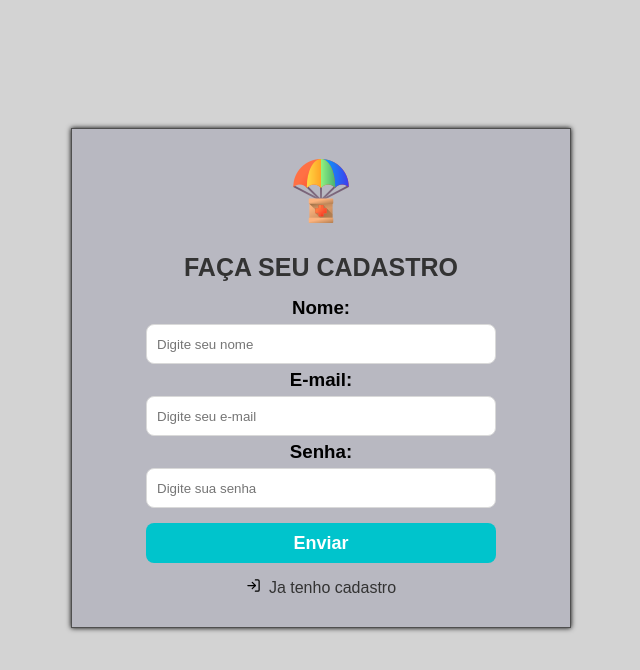
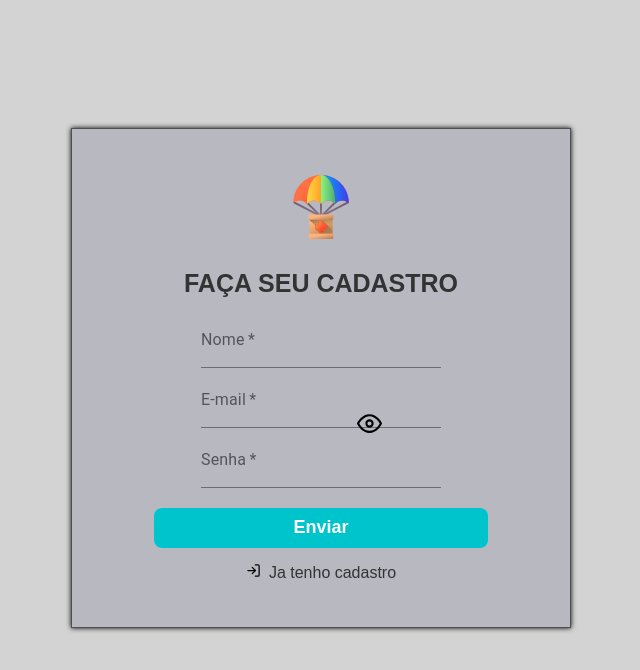
Before and after one commit to thii777/maximo-frontend, a React (Create React App) app: page /signup in a window 1280 px wide. Shown: the top 670 px of the page, without its empty margins (319-959 px from the left). Built offline with nearby package versions, Linux system fonts and the light colour scheme.

Commit message:
implementaçao cadastro eye

```diff
--- a/src/pages/Signin/index.js
+++ b/src/pages/Signin/index.js
@@ -2,7 +2,6 @@ import React, { useState } from 'react';
 import { Link, useHistory } from 'react-router-dom';
 import { FiLogIn, FiEye, FiEyeOff } from 'react-icons/fi';
 import TextField from '@material-ui/core/TextField';
-
 import { Container } from './styles';
 import api from '../../services/api';
 import logo from '../../assets/logo.png';
--- a/src/pages/Signin/styles.js
+++ b/src/pages/Signin/styles.js
@@ -1,5 +1,4 @@
 import styled from 'styled-components';
-
 
 export const Container = styled.section`
   form {
@@ -49,7 +48,7 @@ export const Container = styled.section`
       opacity: 0.5;
     }
     button {
-      width: 70%%;
+      width: 70%;
       max-width: 350px;
       margin-top: 20px;
       transition: 0.2s;
--- a/src/pages/Signup/index.js
+++ b/src/pages/Signup/index.js
@@ -2,18 +2,22 @@ import React, { useState } from 'react';
 import { Link, useHistory } from 'react-router-dom';
 import Snackbar from '@material-ui/core/Snackbar';
 import MuiAlert from '@material-ui/lab/Alert';
+import TextField from '@material-ui/core/TextField';
+import { FiLogIn, FiEye, FiEyeOff } from 'react-icons/fi';
 import { makeStyles } from '@material-ui/core/styles';
 import { Container } from './styles';
 import api from '../../services/api';
 import logo from '../../assets/logo.png';
-import { FiLogIn } from 'react-icons/fi';
 
 export default function Signup() {
   const [name, setName] = useState('');
+  const [type, setType] = useState('password');
   const [email, setEmail] = useState('');
   const [senha, setSenha] = useState('');
   const [message, setMessage] = useState('');
   const [status, setStatus] = useState('');
+  const [eye, setEye] = useState('block');
+  const [eyeOff, setEyeOff] = useState('none');
 
   const history = useHistory();
 
@@ -44,6 +48,20 @@ export default function Signup() {
   }
   function Alert(props) {
     return <MuiAlert elevation={6} variant='filled' {...props} />;
+  }
+    function ocultPassword() {
+    setType('password');
+    setEye('block');
+    setEyeOff('none');
+  }
+
+  function showPassword() {
+    setType('text');
+    setEye('none');
+    setEyeOff('block');
+    if (type === 'text') {
+      ocultPassword();
+    }
   }
 
   const useStyles = makeStyles(theme => ({
@@ -77,24 +95,41 @@ export default function Signup() {
           <form onSubmit={handleRegister}>
             <img src={logo} alt='logotipo' />
             <h1>Faça seu cadastro</h1>
-            <h3>Nome:</h3>
-            <input
+            <TextField
+              label='Nome'
               placeholder='Digite seu nome'
               value={name}
               onChange={e => setName(e.target.value)}
+              required
             />
-            <h3>E-mail:</h3>
-            <input
+            <TextField
+              label='E-mail'
+              required
               placeholder='Digite seu e-mail'
               value={email}
               onChange={e => setEmail(e.target.value)}
             />
-            <h3>Senha:</h3>
-            <input
-              type='password'
+            <TextField
+              label='Senha'
+              type={type}
+              required
               placeholder='Digite sua senha'
               value={senha}
               onChange={e => setSenha(e.target.value)}
+            />
+            <FiEye
+              display={eye}
+              onClick={showPassword}
+              className='eye'
+              size={25}
+              color='black'
+            />
+            <FiEyeOff
+              display={eyeOff}
+              onClick={showPassword}
+              className='eye'
+              size={25}
+              color='black'
             />
 
             <button className='button' type='submit'>
--- a/src/pages/Signup/styles.js
+++ b/src/pages/Signup/styles.js
@@ -34,11 +34,23 @@ form {
       width: 100%;
       max-width: 350px;
     }
+    .eye {
+      position: absolute;
+      top: 10;
+      right: 10;
+      margin-top: 90px;
+      margin-left: 96px;
+      cursor: pointer;
+      transition: 0.2s ease-out;
+    }
+    .eye:hover {
+      opacity: 0.5;
+    }
     button {
-      width: 100%;
+      width: 70%;
       max-width: 350px;
+      margin-top: 20px;
       transition: 0.2s;
-      margin-top: 15px;
     }
     h3 {
         margin-top: 5px;
```
Also changed, not shown: src/pages/Home/index.js (+24 -23 lines), src/components/snackbar.js (renamed from src/pages/Signup/snackbar.js).
